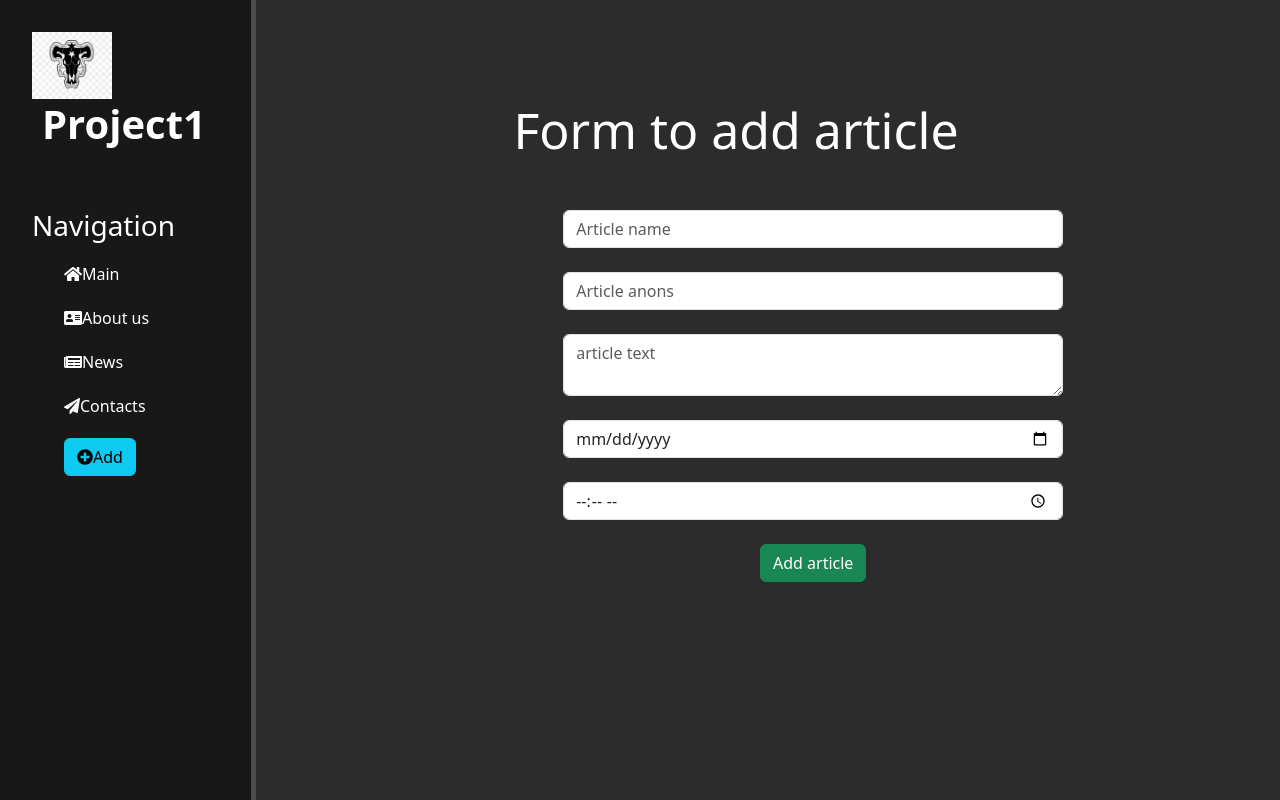
After one commit to vmzfd/django-project, a Django app: template project1/news/templates/news/create.html in a window 1280 px wide. The commit adds this page. Run offline with Django 3.2, Linux system fonts and the light colour scheme; the template is opened without the code that fills it, so the values that code supplies are empty; some libraries are stand-ins or nearby versions.

Commit message:
StartDoingADB

```diff
--- a/project1/main/static/main/css/main.css
+++ b/project1/main/static/main/css/main.css
@@ -69,3 +69,17 @@ main .features p{
     margin: 20px auto;
     word-break: break-word;
 }
+
+.alert-warning {
+    float: left;
+    clear: both;
+    width: 400px;
+    margin: 20px 34%;
+    text-align: left;
+}
+
+form{
+    margin-left: 32%;
+    width: 500px;
+    margin-top: 50px;
+}
--- a/project1/main/templates/main/layout.html
+++ b/project1/main/templates/main/layout.html
@@ -17,8 +17,9 @@
         <ul>
             <a href = "{% url 'home' %}"><li><i class="fas fa-home"></i>Main</li></a>
             <a href = "{% url 'about' %}"><li><i class="fas fa-address-card"></i>About us</li></a>
-            <a href = "{% url 'news_home' %}"><li><i class="fas fa-paper-plane"></i>News</li></a>
+            <a href = "{% url 'news_home' %}"><li><i class="fas fa-newspaper"></i>News</li></a>
             <a href = ""><li><i class="fas fa-paper-plane"></i>Contacts</li></a>
+            <a href = "{% url 'create' %}"><li><button class="btn btn-info"><i class = "fas fa-plus-circle"></i>Add</li></a>
         </ul>
     </aside>
     <main>
--- /dev/null
+++ b/project1/news/templates/news/create.html
@@ -0,0 +1,19 @@
+{% extends 'main/layout.html' %}
+
+{% block title %} Form to add article {% endblock %}
+
+{% block content %}
+    <div class="features">
+        <h1>Form to add article</h1>
+        <form method="post">
+            {% csrf_token %}
+            <input type="text" placeholder="Article name" class="form-control"><br>
+            <input type="text" placeholder="Article anons" class="form-control"><br>
+            <textarea class="form-control" placeholder="article text"></textarea><br>
+            <input type="date" class="form-control"><br>
+            <input type="time" class="form-control"><br>
+            <button class="btn btn-success" type="submit">Add article</button>
+        </form>
+    </div>
+
+{% endblock %}
--- a/project1/news/urls.py
+++ b/project1/news/urls.py
@@ -18,5 +18,6 @@ from django.urls import path
 from . import views
 
 urlpatterns = [
-    path('', views.news_home, name = 'news_home')
+    path('', views.news_home, name = 'news_home'),
+    path('create', views.create, name = 'create')
 ]
```
Also changed, not shown: project1/news/templates/news/news_home.html (+12 -2 lines), project1/news/views.py (+6 -1 lines), project1/db.sqlite3.
